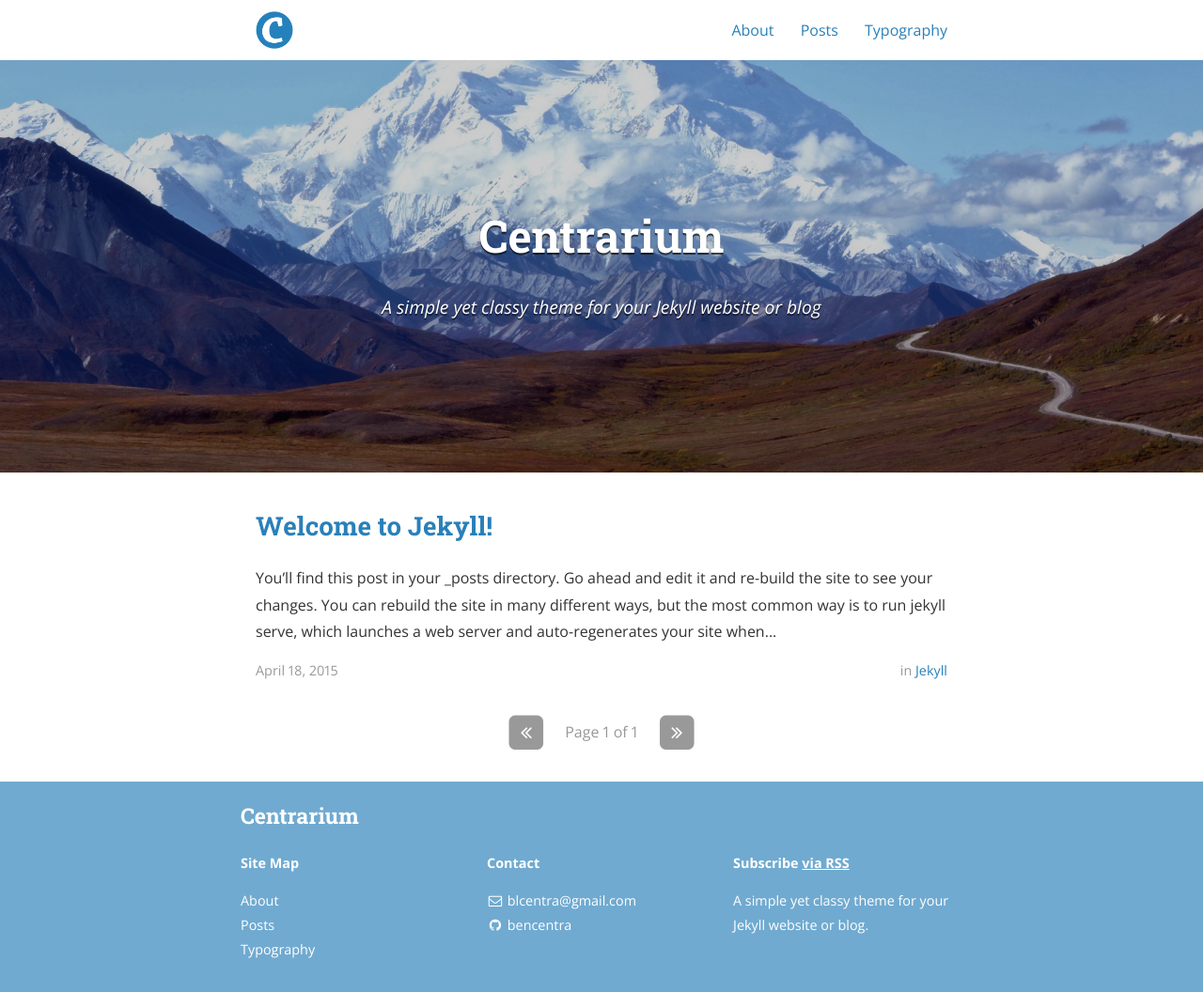
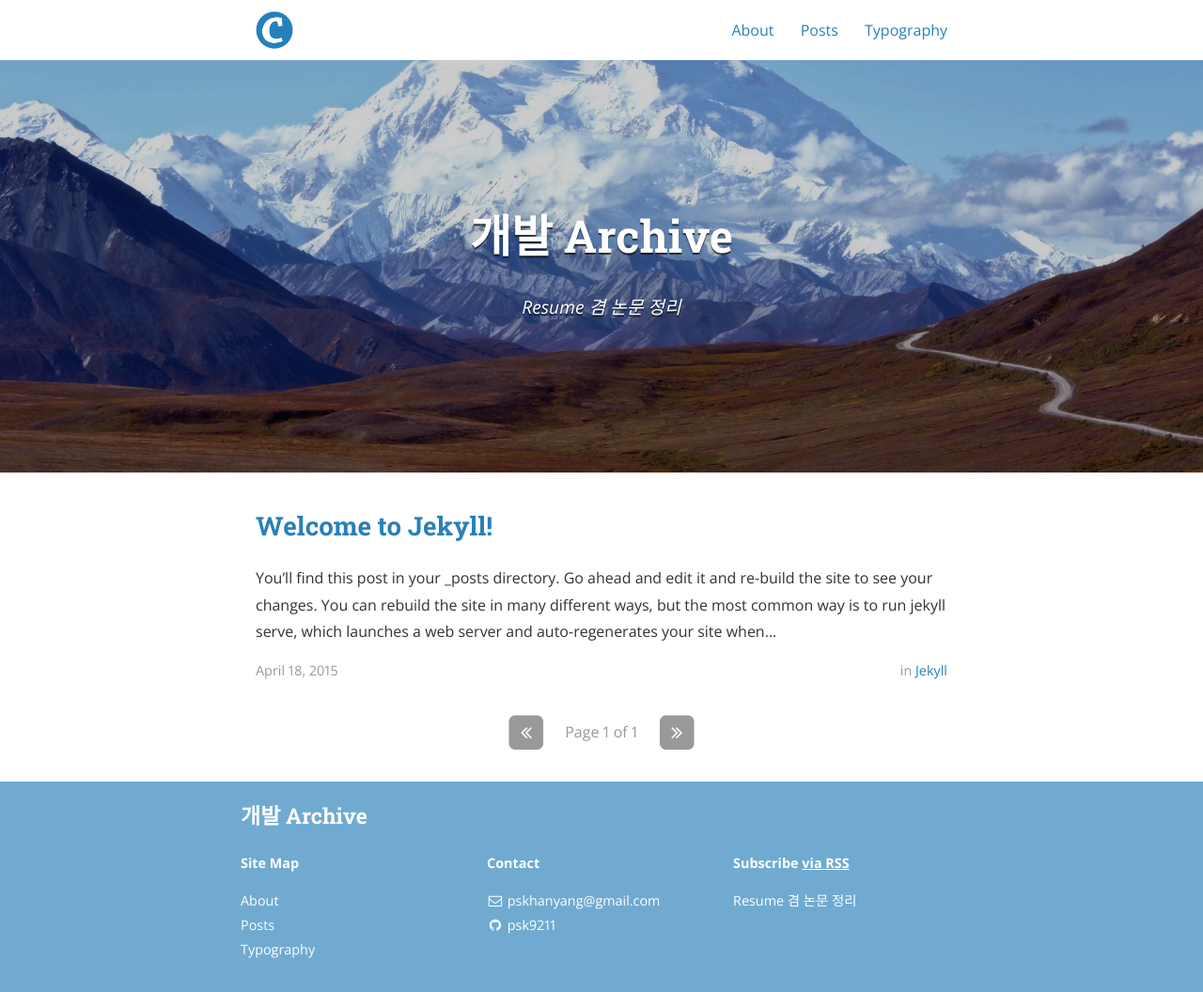
Before and after one commit to psk9211/psk9211.github.io, a Jekyll site: the page built from index.html, in a window 1280 px wide. Shown: the whole page at 94% size. Built offline with Jekyll 4.4.1, drawn with Linux system fonts in a browser that asks for light colours; nearby versions of some CDN libraries; the list of posts is cut into pages by our own code.

Commit message:
Update _config.yml

```diff
--- a/_config.yml
+++ b/_config.yml
@@ -9,16 +9,16 @@ exclude:
   - "/vendor/"
 
 # Site settings
-title: Centrarium
-subtitle: "A simple yet classy theme for your Jekyll website or blog"
-email: blcentra@gmail.com
-name: Ben Centra
+title: 개발 Archive
+subtitle: "Resume 겸 논문 정리"
+email: pskhanyang@gmail.com
+name: Sangki ParK
 description: >
-  A simple yet classy theme for your Jekyll website or blog.
+  Resume 겸 논문 정리
 # Base URL of site (i.e. /blog). It should always start with a slash,
 # and never end with a slash. Set it to a blank value if hosting at the
 # root of your server.
-baseurl: "/centrarium" # the subpath of your site, e.g. /blog/
+baseurl: "/post" # the subpath of your site, e.g. /blog/
 url: "http://psk9211.github.io" # the base hostname & protocol for your site
 cover: "/assets/header_image.jpg"
 logo: "/assets/logo.png"
@@ -81,8 +81,8 @@ social:
 
   - name: GitHub
     icon: github
-    username: bencentra
-    url: https://github.com/bencentra
+    username: psk9211
+    url: https://github.com/psk9211
     desc: Fork me on GitHub
     share: false
 
```
